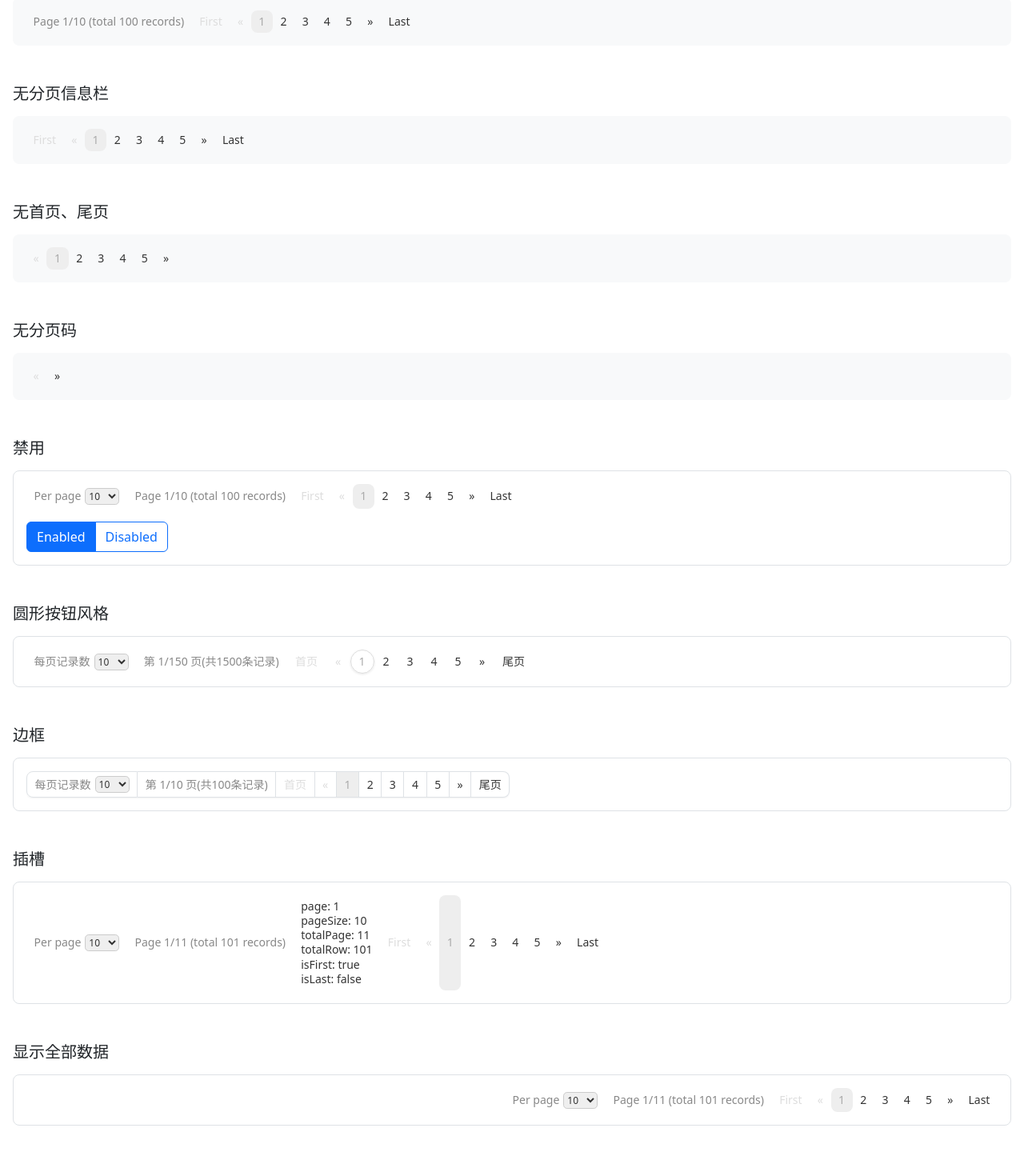
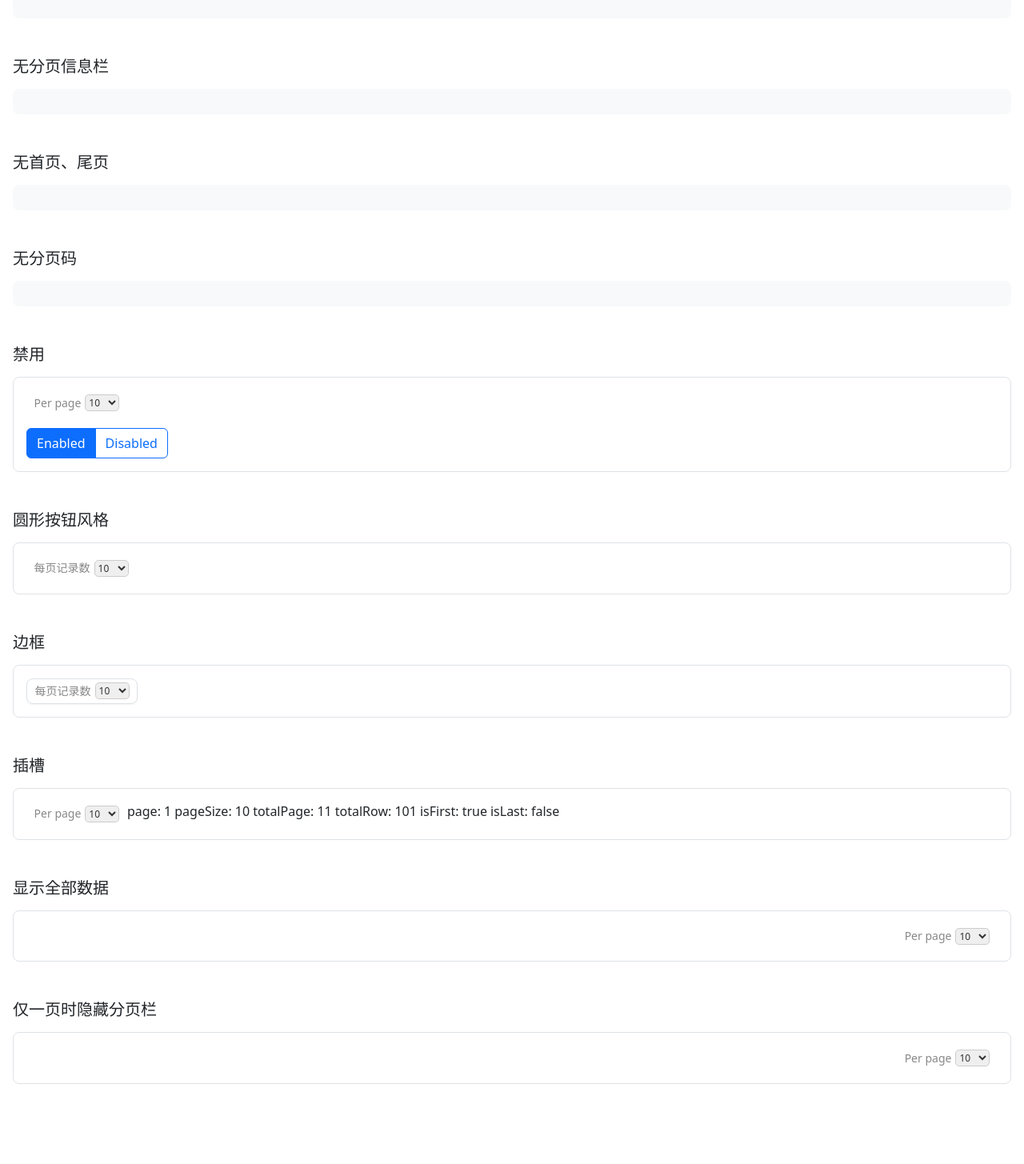
Before and after one commit to TerryZ/v-page, a Vue app: page / in a window 1280 px wide. Shown: the part 1220-2675 px from the top of the page at 80% size. After the commit the page ends 2591 px from the top, so only its background shows below. Built offline with nearby package versions, Linux system fonts and the light colour scheme.

Commit message:
feat: 原子化子模块

```diff
--- a/examples/ExamplesIndex.vue
+++ b/examples/ExamplesIndex.vue
@@ -1,6 +1,15 @@
 <script setup>
 import { ref } from 'vue'
-import { PaginationBar as VPage } from '../src'
+import {
+  PaginationBar,
+  PaginationPageSizeOptions,
+  PaginationInfo,
+  PaginationPageNumbers,
+  PaginationFirstPage,
+  PaginationPreviousPage,
+  PaginationNextPage,
+  PaginationLastPage
+} from '../src'
 
 const arr = Array(108)
   .fill(0)
@@ -59,24 +68,34 @@ function pageChange (data) {
       </div>
     </div>
     <div>
-      <v-page
+      <PaginationBar
         language="cn"
         align="center"
         :total-row="arr.length"
         @change="pagePhotoChange"
-      />
+      >
+        <PaginationPageSizeOptions />
+        <PaginationInfo />
+        <PaginationFirstPage />
+        <PaginationPreviousPage />
+        <PaginationPageNumbers />
+        <PaginationNextPage />
+        <PaginationLastPage />
+      </PaginationBar>
     </div>
 
     <h5 class="mt-5 mb-3">
       完整分页栏
     </h5>
     <div class="bg-light p-3 rounded-3">
-      <v-page
+      <PaginationBar
         align="left"
         :total-row="101"
         v-model="current"
         ref="refPage"
-      />
+      >
+        <PaginationPageSizeOptions />
+      </PaginationBar>
 
       <div class="d-flex mt-2">
         <div class="col-md-1 me-3">
@@ -107,7 +126,7 @@ function pageChange (data) {
       自定义 page size {{ size }}
     </h5>
     <div class="border p-3 rounded-3">
-      <v-page
+      <PaginationBar
         align="left"
         border
         display-all
@@ -118,12 +137,13 @@ function pageChange (data) {
         class="mb-3"
       >
         <template #default="{ pageSize }">
+          <PaginationPageSizeOptions />
           <div>
             <div>pageSize: <span v-text="pageSize" /></div>
           </div>
         </template>
-      </v-page>
-      <v-page
+      </PaginationBar>
+      <PaginationBar
         align="left"
         border
         :total-row="101"
@@ -132,10 +152,11 @@ function pageChange (data) {
         @change="pageChange"
         v-slot="{ pageSize }"
       >
+        <PaginationPageSizeOptions />
         <div>
           <div>pageSize: <span v-text="pageSize" /></div>
         </div>
-      </v-page>
+      </PaginationBar>
 
       <div class="d-flex mt-2">
         <div class="col-md-1 me-3">
@@ -186,10 +207,12 @@ function pageChange (data) {
         </div>
       </div>
       <div>
-        <v-page
+        <PaginationBar
           :align="align"
           :total-row="101"
-        />
+        >
+          <PaginationPageSizeOptions />
+        </PaginationBar>
       </div>
     </div>
 
@@ -197,44 +220,50 @@ function pageChange (data) {
       无页数选择列表
     </h5>
     <div class="bg-light p-3 rounded-3">
-      <v-page
+      <PaginationBar
         :total-row="100"
         :page-size-options="false"
         align="left"
-      />
+      >
+        <PaginationPageSizeOptions />
+      </PaginationBar>
     </div>
 
     <h5 class="mt-5 mb-3">
       无分页信息栏
     </h5>
     <div class="bg-light p-3 rounded-3">
-      <v-page
+      <PaginationBar
         :page-size-options="false"
         :info="false"
         align="left"
         :total-row="100"
-      />
+      >
+        <PaginationPageSizeOptions />
+      </PaginationBar>
     </div>
 
     <h5 class="mt-5 mb-3">
       无首页、尾页
     </h5>
     <div class="bg-light p-3 rounded-3">
-      <v-page
+      <PaginationBar
         :page-size-options="false"
         :info="false"
         :total-row="100"
         :first="false"
         :last="false"
         align="left"
-      />
+      >
+        <PaginationPageSizeOptions />
+      </PaginationBar>
     </div>
 
     <h5 class="mt-5 mb-3">
       无分页码
     </h5>
     <div class="bg-light p-3 rounded-3">
-      <v-page
+      <PaginationBar
         :page-size-options="false"
         :info="false"
         :total-row="100"
@@ -242,18 +271,22 @@ function pageChange (data) {
         :last="false"
         :page-number="false"
         align="left"
-      />
+      >
+        <PaginationPageSizeOptions />
+      </PaginationBar>
     </div>
 
     <h5 class="mt-5 mb-3">
       禁用
     </h5>
     <div class="border p-3 rounded-3">
-      <v-page
+      <PaginationBar
         align="left"
         :total-row="100"
         :disabled="disabled"
-      />
+      >
+        <PaginationPageSizeOptions />
+      </PaginationBar>
 
       <div
         class="btn-group mt-3"
@@ -292,40 +325,45 @@ function pageChange (data) {
       圆形按钮风格
     </h5>
     <div class="bg-white border p-3 rounded-3">
-      <v-page
+      <PaginationBar
         :total-row="1500"
         :disabled="disabled"
         align="left"
         language="cn"
         circle
-      />
+      >
+        <PaginationPageSizeOptions />
+      </PaginationBar>
     </div>
 
     <h5 class="mt-5 mb-3">
       边框
     </h5>
     <div class="bg-white border p-3 rounded-3">
-      <v-page
+      <PaginationBar
         :total-row="100"
         :disabled="disabled"
         align="left"
         language="cn"
         border
         circle
-      />
+      >
+        <PaginationPageSizeOptions />
+      </PaginationBar>
     </div>
 
     <h5 class="mt-5 mb-3">
       插槽
     </h5>
     <div class="border p-3 rounded-3">
-      <v-page
+      <PaginationBar
         align="left"
         :total-row="101"
         :disabled="disabled"
         v-slot="{ pageNumber, pageSize, totalPage, totalRow, isFirst, isLast }"
       >
-        <div>
+        <PaginationPageSizeOptions />
+        <div class="d-flex gap-1">
           <div>page: <span v-text="pageNumber" /></div>
           <div>pageSize: <span v-text="pageSize" /></div>
           <div>totalPage: <span v-text="totalPage" /></div>
@@ -333,28 +371,32 @@ function pageChange (data) {
           <div>isFirst: <span v-text="isFirst" /></div>
           <div>isLast: <span v-text="isLast" /></div>
         </div>
-      </v-page>
+      </PaginationBar>
     </div>
 
     <h5 class="mt-5 mb-3">
       显示全部数据
     </h5>
     <div class="p-3 rounded-3 border">
-      <v-page
+      <PaginationBar
         :total-row="101"
         :display-all="true"
         @change="displayAllPageChange"
-      />
+      >
+        <PaginationPageSizeOptions />
+      </PaginationBar>
     </div>
 
     <h5 class="mt-5 mb-3">
       仅一页时隐藏分页栏
     </h5>
     <div class="p-3 rounded-3 border">
-      <v-page
+      <PaginationBar
         :total-row="11"
         hide-on-single-page
-      />
+      >
+        <PaginationPageSizeOptions />
+      </PaginationBar>
     </div>
   </div>
 </template>
--- a/src/PaginationBar.jsx
+++ b/src/PaginationBar.jsx
@@ -1,14 +1,18 @@
 import './page.sass'
 
-import { defineComponent } from 'vue'
+import { ref, computed, watch, toRefs, onMounted, defineComponent, provide } from 'vue'
 
-import { EN } from './language'
 import {
+  FIRST,
+  ALIGN_RIGHT,
   DEFAULT_PAGE_SIZE,
   DEFAULT_PAGE_SIZE_MENU,
-  ALIGN_RIGHT
+  DEFAULT_PAGE_NUMBER_SIZE,
+  ALL_RECORD_PAGE_SIZE,
+  injectPagination
 } from './constants'
-import { usePagination } from './PaginationCore'
+import { EN } from './language'
+import { getLanguages, getPageNumbers } from './helper'
 
 export default defineComponent({
   name: 'PaginationBar',
@@ -48,33 +52,136 @@ export default defineComponent({
   },
   emits: ['update:modelValue', 'update:pageSize', 'change'],
   setup (props, { emit, slots }) {
-    const {
-      containerClasses,
+    // const {
+    //   containerClasses,
+    //   totalPage,
+    //   PageSizeOptions,
+    //   PageInformation,
+    //   PageSlot,
+    //   PageNumberItems,
+    //   FirstPageItem,
+    //   PreviousPageItem,
+    //   NextPageItem,
+    //   LastPageItem
+    // } = usePagination(props, emit, slots)
+    const { pageSizeOptions, pageSizeMenu, totalRow } = toRefs(props)
+    const current = ref(0)
+    const pageNumberSize = ref(DEFAULT_PAGE_NUMBER_SIZE)
+    const pageSize = ref(props.pageSize ?? DEFAULT_PAGE_SIZE)
+    // const lang = getLanguages(props.language)
+
+    const sizeList = computed(() => {
+      if (!pageSizeOptions.value) return []
+
+      const sizes = Array.from(
+        Array.isArray(pageSizeMenu.value) && pageSizeMenu.value.length > 0
+          ? pageSizeMenu.value
+          : DEFAULT_PAGE_SIZE_MENU
+      )
+      // filter duplicate items
+      if (pageSize.value !== 0 && !sizes.includes(pageSize.value)) { // display all
+        sizes.push(pageSize.value)
+      }
+
+      return sizes.sort((a, b) => a - b)
+    })
+    const totalPage = computed(() => {
+      // when display all records, the `totalPage` value always be 1
+      if (pageSize.value === ALL_RECORD_PAGE_SIZE) return FIRST
+      return Math.ceil(totalRow.value / pageSize.value)
+    })
+    const pageNumbers = computed(() => getPageNumbers(
+      current.value,
+      totalPage.value,
+      pageNumberSize.value
+    ))
+    const containerClasses = computed(() => ({
+      'v-pagination': true,
+      'v-pagination--right': props.align === 'right',
+      'v-pagination--center': props.align === 'center',
+      'v-pagination--disabled': props.disabled,
+      'v-pagination--border': props.border,
+      'v-pagination--circle': !props.border && props.circle
+    }))
+    const isFirst = computed(() => current.value === FIRST)
+    const isLast = computed(() => current.value === totalPage.value)
+
+    watch(() => props.modelValue, changePageNumber)
+    watch(() => props.pageSize, changePageSize)
+
+    function changePageNumber (pNumber = FIRST) {
+      if (props.disabled) return
+      if (typeof pNumber !== 'number') return
+
+      let num = pNumber < FIRST ? FIRST : pNumber
+      if (pNumber > totalPage.value && totalPage.value > 0) {
+        num = totalPage.value
+      }
+      if (num === current.value) return
+
+      current.value = num
+      emit('update:modelValue', current.value)
+      change()
+    }
+    function changePageSize (val) {
+      if (typeof val !== 'number') return
+      if (val < 0) return
+      if (val === pageSize.value) return
+
+      pageSize.value = val
+      emit('update:pageSize', pageSize.value)
+      if (current.value === FIRST) {
+        return change()
+      }
+      changePageNumber(FIRST)
+    }
+    function change () {
+      emit('change', {
+        pageNumber: current.value,
+        pageSize: Number(pageSize.value),
+        totalPage: totalPage.value
+      })
+    }
+
+    onMounted(() => changePageNumber(props.modelValue || FIRST))
+
+    provide(injectPagination, {
+      lang: getLanguages(props.language),
+      pageSize,
+      sizeList,
+      pageNumbers,
+      isFirst,
+      isLast,
+      current,
       totalPage,
-      PageSizeOptions,
-      PageInformation,
-      PageSlot,
-      PageNumberItems,
-      FirstPageItem,
-      PreviousPageItem,
-      NextPageItem,
-      LastPageItem
-    } = usePagination(props, emit, slots)
+      changePageNumber,
+      changePageSize,
+      ...toRefs(props)
+    })
 
     return () => {
       if (props.hideOnSinglePage && totalPage.value <= 1) return null
+      const slotData = {
+        pageNumber: current.value,
+        pageSize: pageSize.value,
+        totalPage: totalPage.value,
+        totalRow: totalRow.value,
+        isFirst: isFirst.value,
+        isLast: isLast.value
+      }
 
       return (
         <div class={containerClasses.value}>
           <ul>
-            <PageSizeOptions />
+            {/* <PageSizeOptions />
             <PageInformation />
             <PageSlot />
             <FirstPageItem />
             <PreviousPageItem />
             <PageNumberItems />
             <NextPageItem />
-            <LastPageItem />
+            <LastPageItem /> */}
+            {slots?.default?.(slotData)}
           </ul>
         </div>
       )
--- a/src/PaginationCore.jsx
+++ b/src/PaginationCore.jsx
@@ -1,11 +1,12 @@
-import { ref, computed, watch, toRefs, onMounted } from 'vue'
+import { ref, computed, watch, toRefs, onMounted, inject } from 'vue'
 
 import {
   FIRST,
   DEFAULT_PAGE_SIZE,
   DEFAULT_PAGE_SIZE_MENU,
   DEFAULT_PAGE_NUMBER_SIZE,
-  ALL_RECORD_PAGE_SIZE
+  ALL_RECORD_PAGE_SIZE,
+  injectPagination
 } from './constants'
 import { getLanguages, getPageNumbers } from './helper'
 
@@ -234,3 +235,157 @@ export function usePagination (props, emit, slots) {
     LastPageItem
   }
 }
+
+function Link (props, { slots }) {
+  return <a href='javascript:void(0)'>{slots?.default?.()}</a>
+}
+
+export function PaginationPageSizeOptions () {
+  const {
+    lang,
+    sizeList,
+    pageSize,
+    disabled,
+    displayAll,
+    changePageSize,
+    pageSizeOptions
+  } = inject(injectPagination)
+  if (!pageSizeOptions.value) return null
+
+  const SizeOptions = () => sizeList.value.map(val =>
+    <option
+      key={val}
+      value={val}
+      selected={pageSize.value === val}
+    >{val}</option>
+  )
+  const DisplayAllOption = () => {
+    if (!displayAll.value) return null
+    return (
+      <option
+        value={ALL_RECORD_PAGE_SIZE}
+        selected={pageSize.value === ALL_RECORD_PAGE_SIZE}
+      >{lang.all}</option>
+    )
+  }
+
+  return (
+    <li class='v-pagination__list'>
+      <Link>
+        <span>{lang.pageLength}</span>
+        <select
+          disabled={disabled.value}
+          onChange={e => changePageSize(Number(e.target.value))}
+        >
+          <SizeOptions />
+          <DisplayAllOption />
+        </select>
+      </Link>
+    </li>
+  )
+}
+export function PaginationInfo () {
+  const {
+    lang,
+    info,
+    current,
+    totalPage,
+    totalRow
+  } = inject(injectPagination)
+  if (!info.value) return null
+  const content = lang.pageInfo
+    .replace('#pageNumber#', current.value)
+    .replace('#totalPage#', totalPage.value)
+    .replace('#totalRow#', totalRow.value)
+  return (
+    <li class='v-pagination__info'>
+      <Link>{content}</Link>
+    </li>
+  )
+}
+// export function PaginationSlot () {
+//   if (!Object.hasOwn(slots, 'default')) return null
+//   const slotData = {
+//     pageNumber: current.value,
+//     pageSize: pageSize.value,
+//     totalPage: totalPage.value,
+//     totalRow: totalRow.value,
+//     isFirst: isFirst.value,
+//     isLast: isLast.value
+//   }
+//   // build scoped slot with named slot
+//   return (
+//     <li class='v-pagination__slot'>
+//       <Link>{slots.default(slotData)}</Link>
+//     </li>
+//   )
+// }
+function PageItem ({ classes, pageNumberValue, name, hasItem = true }) {
+  if (!hasItem) return null
+  const { changePageNumber } = inject(injectPagination)
+  return (
+    <li class={['v-pagination__item', ...classes]}>
+      <Link onClick={() => changePageNumber(pageNumberValue)} >
+        {name}
+      </Link>
+    </li>
+  )
+}
+export function PaginationPageNumbers () {
+  const {
+    pageNumber,
+    pageNumbers,
+    current
+  } = inject(injectPagination)
+  if (!pageNumber.value) return null
+  return pageNumbers.value.map(val => (
+    <PageItem
+      key={val}
+      classes={[{ active: val === current.value }]}
+      pageNumberValue={val}
+      name={val}
+    />
+  ))
+}
+export function PaginationFirstPage () {
+  const { isFirst, lang, first } = inject(injectPagination)
+  return (
+    <PageItem
+      classes={['v-pagination__first', { disabled: isFirst.value }]}
+      pageNumberValue={FIRST}
+      name={lang.first}
+      hasItem={first.value}
+    />
+  )
+}
+export function PaginationPreviousPage () {
+  const { isFirst, current } = inject(injectPagination)
+  return (
+    <PageItem
+      classes={['v-pagination__previous', { disabled: isFirst.value }]}
+      pageNumberValue={current.value - 1}
+      name='«'
+    />
+  )
+}
+export function PaginationNextPage () {
+  const { isLast, current } = inject(injectPagination)
+  return (
+    <PageItem
+      classes={['v-pagination__next', { disabled: isLast.value }]}
+      pageNumberValue={current.value + 1}
+      name='»'
+    />
+  )
+}
+export function PaginationLastPage () {
+  const { isLast, totalPage, lang, last } = inject(injectPagination)
+  return (
+    <PageItem
+      classes={['v-pagination__last', { disabled: isLast.value }]}
+      pageNumberValue={totalPage.value}
+      name={lang.last}
+      hasItem={last.value}
+    />
+  )
+}
--- a/src/constants.js
+++ b/src/constants.js
@@ -6,3 +6,5 @@ export const DEFAULT_PAGE_SIZE_MENU = [DEFAULT_PAGE_SIZE, 20, 50, 100]
 export const ALL_RECORD_PAGE_SIZE = 0
 
 export const [ALIGN_LEFT, ALIGN_CENTER, ALIGN_RIGHT] = ['left', 'center', 'right']
+
+export const injectPagination = Symbol('pagination')
--- a/src/index.js
+++ b/src/index.js
@@ -1,4 +1,5 @@
 import PaginationBar from './PaginationBar'
+export * from './PaginationCore'
 
 PaginationBar.install = (app, options = {}) => {
   if (Object.keys(options).length) {
```
